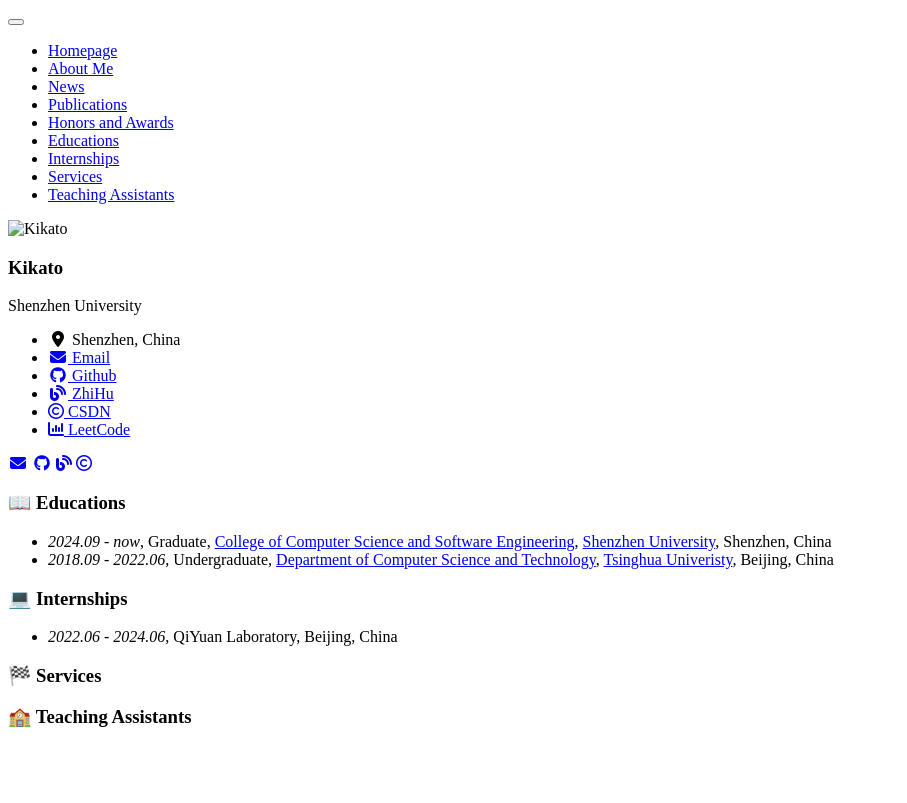
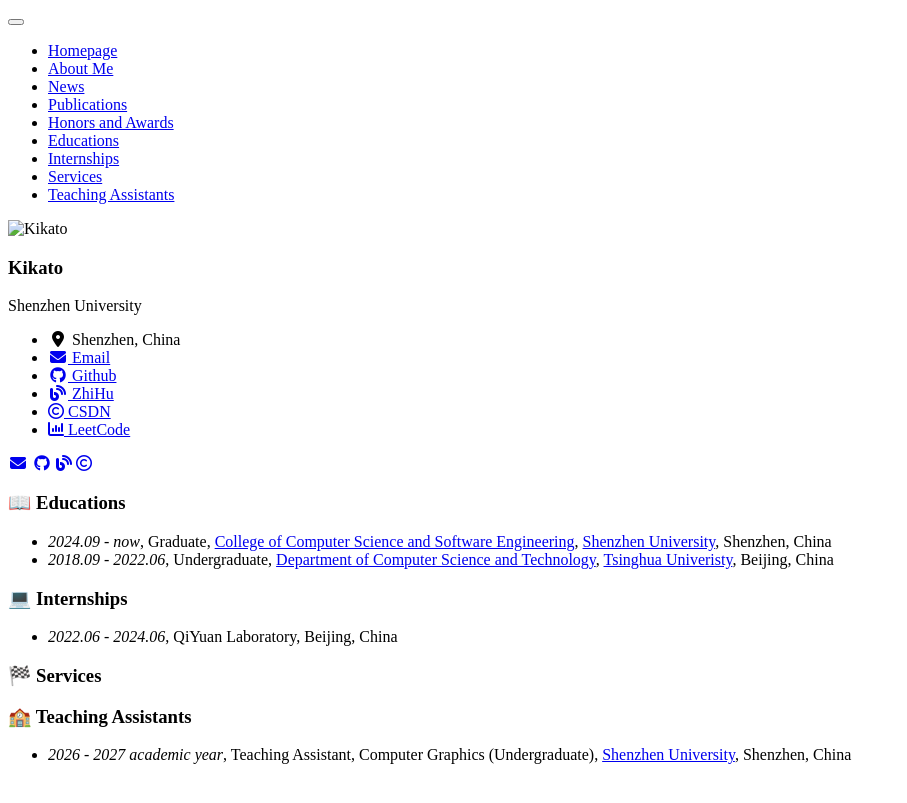
Before and after one commit to kikato2022/kikato2022.github.io, a Jekyll site: the page built from _pages/includes/others.md, in a window 1280 px wide. Shown: the top 803 px of the page, without its empty margins (0-907 px from the left). Built offline with Jekyll 4.4.1, drawn with Linux system fonts in a browser that asks for light colours; nearby versions of some CDN libraries; our own code applies the rules of GitHub Pages for plain Markdown files.

Commit message:
Add the 2026-2027 Computer Graphics TA entry

```diff
--- a/_pages/includes/others.md
+++ b/_pages/includes/others.md
@@ -8,3 +8,4 @@
 # 🏁 Services
 
 # 🏫 Teaching Assistants
+- *2026 - 2027 academic year*, Teaching Assistant, Computer Graphics (Undergraduate), [Shenzhen University](https://en.szu.edu.cn/), Shenzhen, China
```
